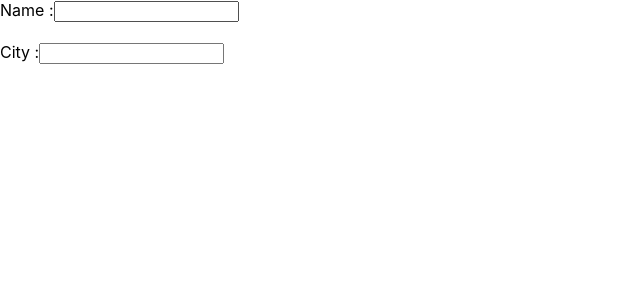
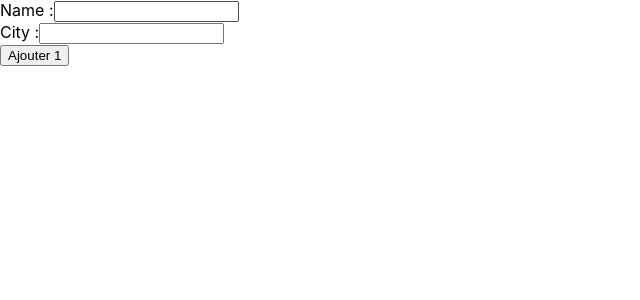
Before and after one commit to WildCodeSchool/reims-0918-js-hackathon-1-MCM, a React (Create React App) app in the folder front/: page / in a window 1280 px wide. Shown: the top 300 px of the page, without its empty margins (0-640 px from the left). Built offline with nearby package versions, Linux system fonts and the light colour scheme.

Commit message:
Welcome display

```diff
--- a/front/src/App.css
+++ b/front/src/App.css
@@ -5,12 +5,6 @@
 .App-logo {
   animation: App-logo-spin infinite 20s linear;
   height: 40vmin;
-}
-
-.inputWelcome{
-  height: 30px;
-  width: 300px;
-  color:orangered;
 }
 
 .App-header {
--- a/front/src/Welcome.js
+++ b/front/src/Welcome.js
@@ -1,10 +1,12 @@
 import React, { Component } from "react";
-
+import { Row, Col, Container } from "reactstrap";
 
 class Welcome extends Component {
   render() {
     return (
-      <form>
+      <Container>
+          <Row>
+          <Col xs="6">
               <label>
                 Name :
                 <input
@@ -14,8 +16,9 @@ class Welcome extends Component {
                   type="text"
                 />
               </label>
-        <br/>
-        <br/>
+            </Col>
+
+            <Col xs="6">
               <label>
                 City :
                 <input
@@ -25,7 +28,13 @@ class Welcome extends Component {
                   type="text"
                 />
               </label>
-      </form>
+            </Col>
+
+            <Col>
+              <button onClick={""}>Ajouter 1</button>
+            </Col>
+          </Row>
+      </Container>
     );
   }
 }
```
Lines whose indentation alone changed are shown as unchanged.
